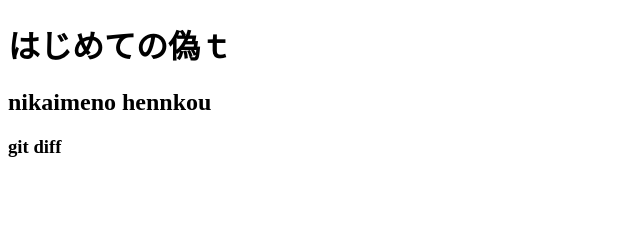
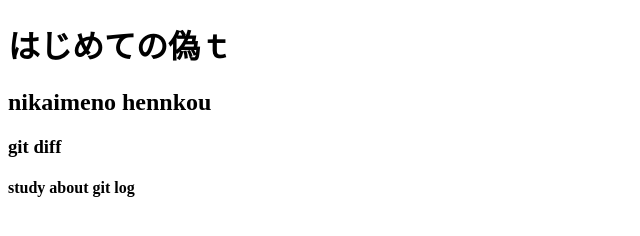
Before and after one commit to hiroakirigit/udemi_bak, a plain HTML site: page index.html in a window 1280 px wide. Shown: the whole page, without its empty margins (0-640 px from the left). Drawn offline with Linux system fonts and the light colour scheme.

Commit message:
add h4 element

```diff
--- a/index.html
+++ b/index.html
@@ -13,5 +13,7 @@
 
     </h2>
     <h3>git diff</h3>
+    <h4>study about git log
+    </h4>
 </body>
 </html>
```
